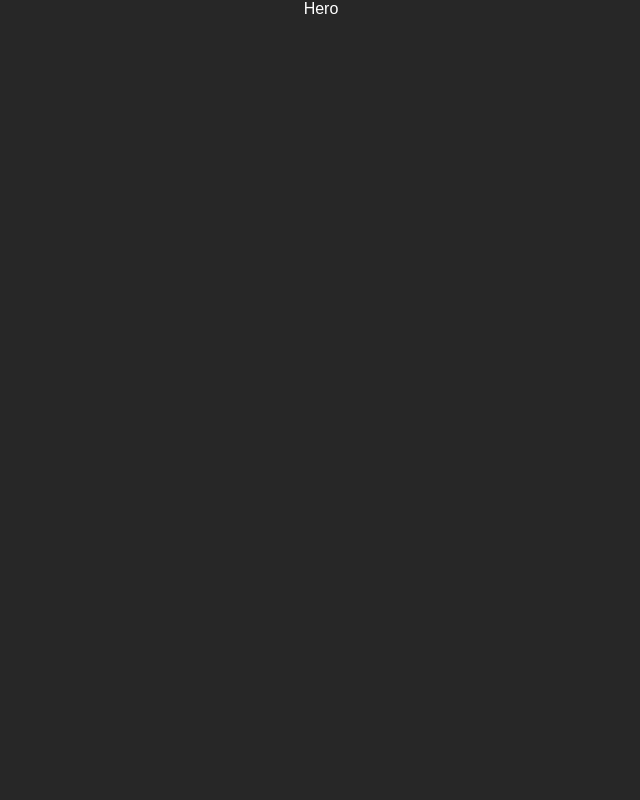
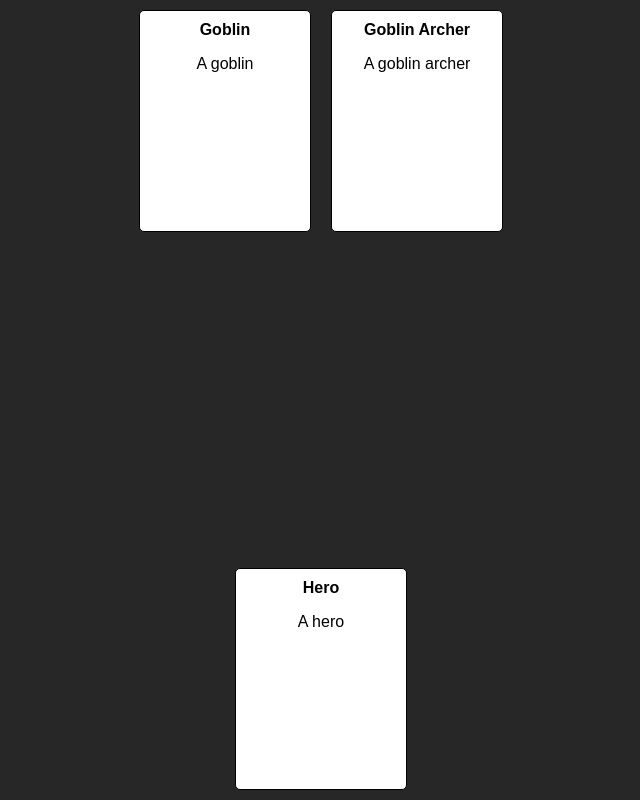
Before and after one commit to Vandesm14/card-game, a React (Vite) app: page / in a window 1280 px wide. Shown: the whole page, without its empty margins (319-959 px from the left). Built offline with nearby package versions, Linux system fonts and the light colour scheme.

Commit message:
add card styles and components

```diff
--- a/src/App.tsx
+++ b/src/App.tsx
@@ -10,7 +10,19 @@ function Main() {
     GoblinArcher(),
   ]);
 
-  return <CardHand cards={cards.filter(filterByOwner('us'))} />;
+  return (
+    <main
+      style={{
+        display: 'flex',
+        flexDirection: 'column',
+        justifyContent: 'space-between',
+        height: '100vh',
+      }}
+    >
+      <CardHand cards={cards} owner="enemy" />
+      <CardHand cards={cards} owner="player" />
+    </main>
+  );
 }
 
 createRoot(document.getElementById('root')!).render(<Main />);
--- /dev/null
+++ b/src/components/Card.tsx
@@ -0,0 +1,30 @@
+import { Card } from '../ecs/cards';
+
+interface CardFaceProps {
+  card: Card;
+  style?: React.CSSProperties;
+}
+
+export const CardFace = ({ card, style }: CardFaceProps) => {
+  return (
+    <div
+      style={{
+        display: 'flex',
+        flexDirection: 'column',
+        justifyContent: 'flex-start',
+        alignItems: 'center',
+        width: '150px',
+        height: '200px',
+        border: '1px solid black',
+        borderRadius: '5px',
+        padding: '10px',
+        backgroundColor: 'white',
+        color: 'black',
+        ...(style ?? {}),
+      }}
+    >
+      <b>{card.name}</b>
+      <p>{card.description}</p>
+    </div>
+  );
+};
--- a/src/components/CardHand.tsx
+++ b/src/components/CardHand.tsx
@@ -1,11 +1,14 @@
-import { Card } from '../ecs/cards';
+import React from 'react';
+import { Card, filterByOwner } from '../ecs/cards';
+import { CardFace } from './Card';
 
 export interface CardHandProps {
   cards: Card[];
+  owner: Card['owner'];
 }
 
-export const CardHand = ({ cards }: CardHandProps) => {
-  console.log('cards', cards);
+export const CardHand = ({ cards, owner }: CardHandProps) => {
+  const filtered = cards.filter(filterByOwner(owner));
 
   return (
     <div
@@ -16,8 +19,14 @@ export const CardHand = ({ cards }: CardHandProps) => {
         alignItems: 'center',
       }}
     >
-      {cards.map((card, i) => (
-        <div key={i}>{card.name}</div>
+      {filtered.map((card, i) => (
+        <CardFace
+          key={i}
+          card={card}
+          style={{
+            margin: '10px',
+          }}
+        />
       ))}
     </div>
   );
--- a/src/ecs/cards.ts
+++ b/src/ecs/cards.ts
@@ -26,7 +26,18 @@ export const Hero = () =>
     image: 'hero.png',
     attack: 2,
     health: 5,
-    owner: 'us',
+    owner: 'player',
+  });
+
+export const HeroArcher = () =>
+  new Card({
+    id: uuid(),
+    name: 'Hero Archer',
+    description: 'A hero archer',
+    image: 'hero-archer.png',
+    attack: 4,
+    health: 3,
+    owner: 'player',
   });
 
 export const Goblin = () =>
--- a/src/style.css
+++ b/src/style.css
@@ -1,6 +1,11 @@
 html, body, div, form, fieldset, legend, label {
   margin: 0;
   padding: 0;
+}
+
+html, body {
+  height: 100%;
+  width: 100%;
 }
 
 body {
```
